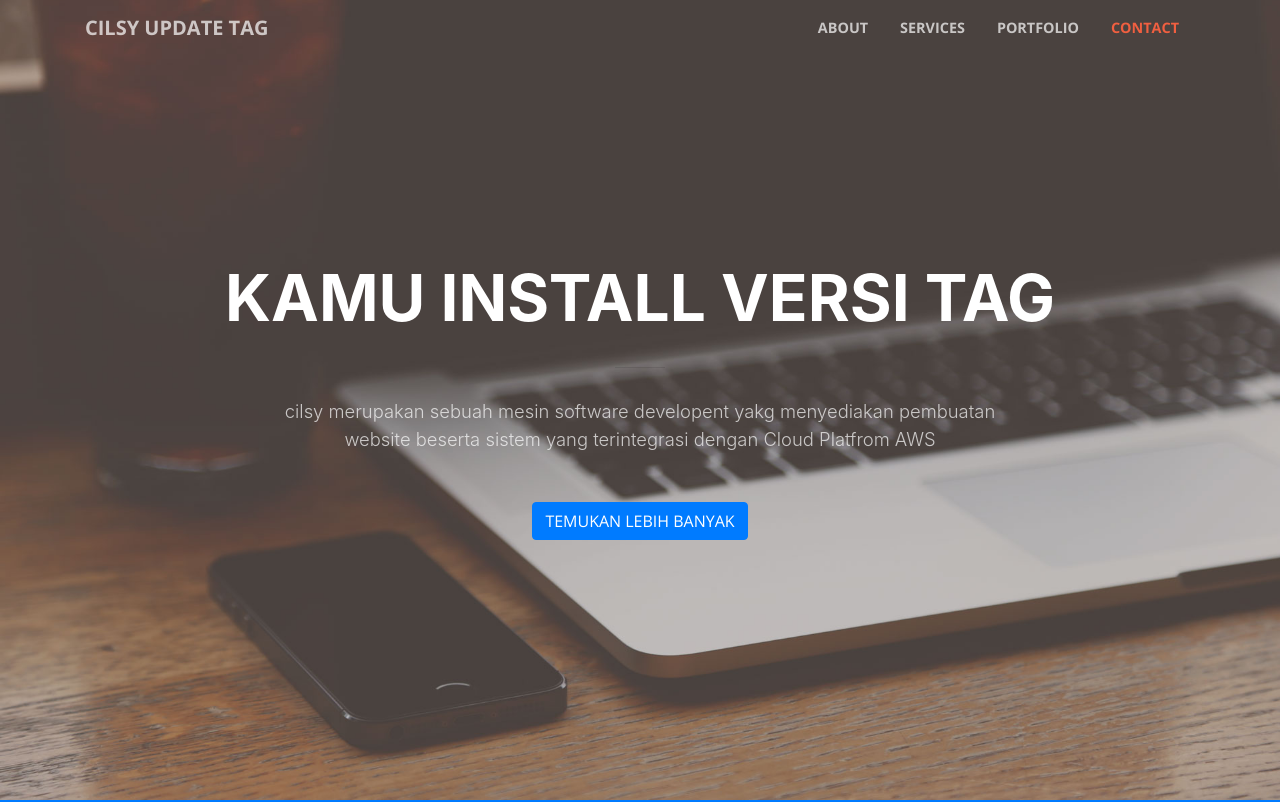
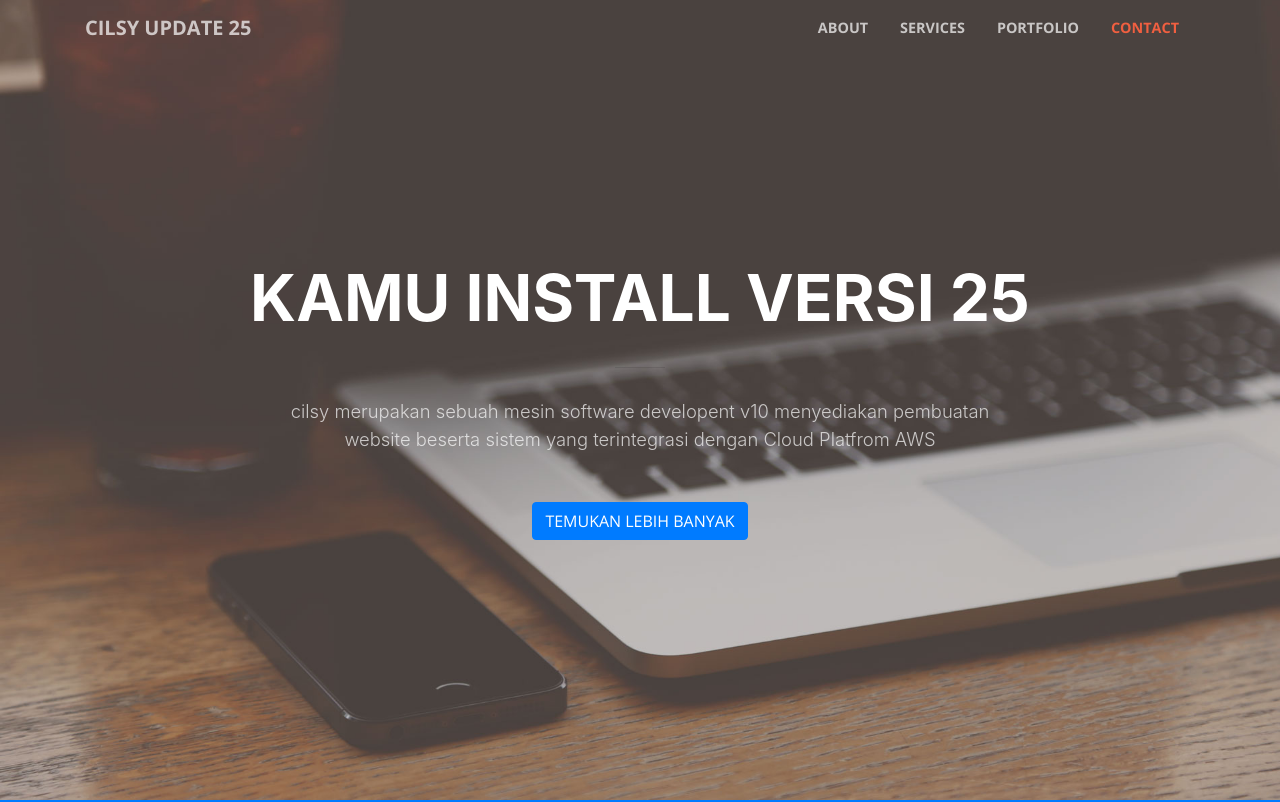
Before and after one commit to Rizal-I/LandingPage, a website with bundled scripts: page index.html in a window 1280 px wide. Shown: the top 802 px of the page. Built offline with nearby package versions, Linux system fonts and the light colour scheme.

Commit message:
Update index.html

```diff
--- a/index.html
+++ b/index.html
@@ -31,7 +31,7 @@
   <!-- Navigation -->
   <nav class="navbar navbar-expand-lg navbar-light fixed-top" id="mainNav">
     <div class="container">
-      <a class="navbar-brand js-scroll-trigger" href="#page-top">Cilsy update tag</a>
+      <a class="navbar-brand js-scroll-trigger" href="#page-top">Cilsy update 25</a>
       <button class="navbar-toggler navbar-toggler-right" type="button" data-toggle="collapse" data-target="#navbarResponsive" aria-controls="navbarResponsive" aria-expanded="false" aria-label="Toggle navigation">
         <span class="navbar-toggler-icon"></span>
       </button>
@@ -59,12 +59,12 @@
       <div class="row">
         <div class="col-lg-10 mx-auto">
           <h1 class="text-uppercase">
-            <strong>Kamu install versi tag</strong>
+            <strong>Kamu install versi 25</strong>
           </h1>
           <hr>
         </div>
         <div class="col-lg-8 mx-auto">
-          <p class="text-faded mb-5">cilsy merupakan sebuah mesin software developent yakg menyediakan pembuatan website beserta sistem yang terintegrasi dengan Cloud Platfrom AWS</p>
+          <p class="text-faded mb-5">cilsy merupakan sebuah mesin software developent v10 menyediakan pembuatan website beserta sistem yang terintegrasi dengan Cloud Platfrom AWS</p>
           <a class="btn btn-primary btn-xl js-scroll-trigger" href="#about">Temukan Lebih Banyak</a>
         </div>
       </div>
```
